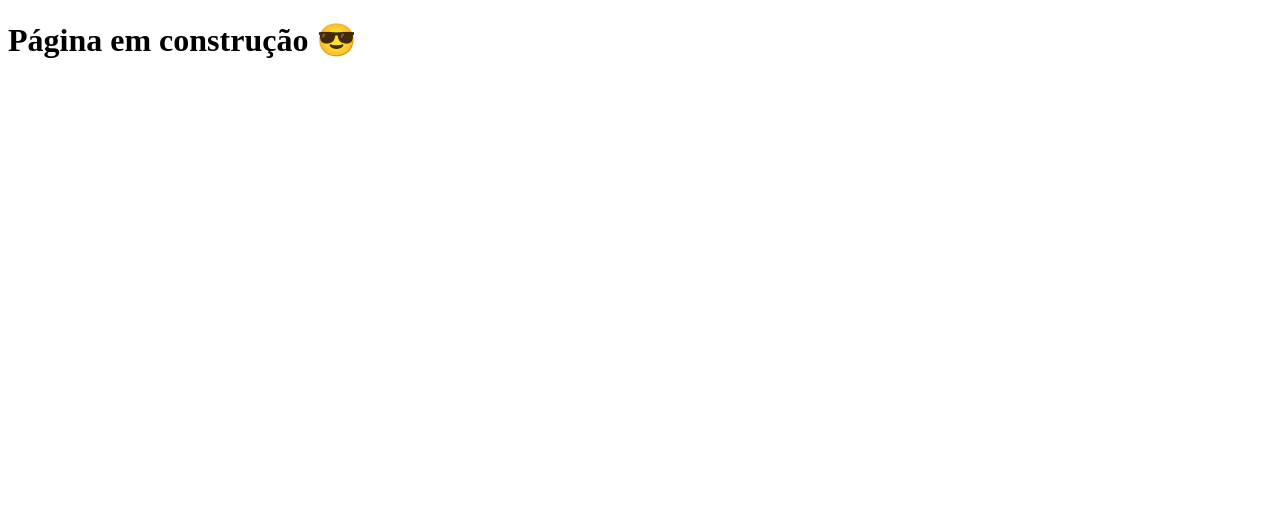
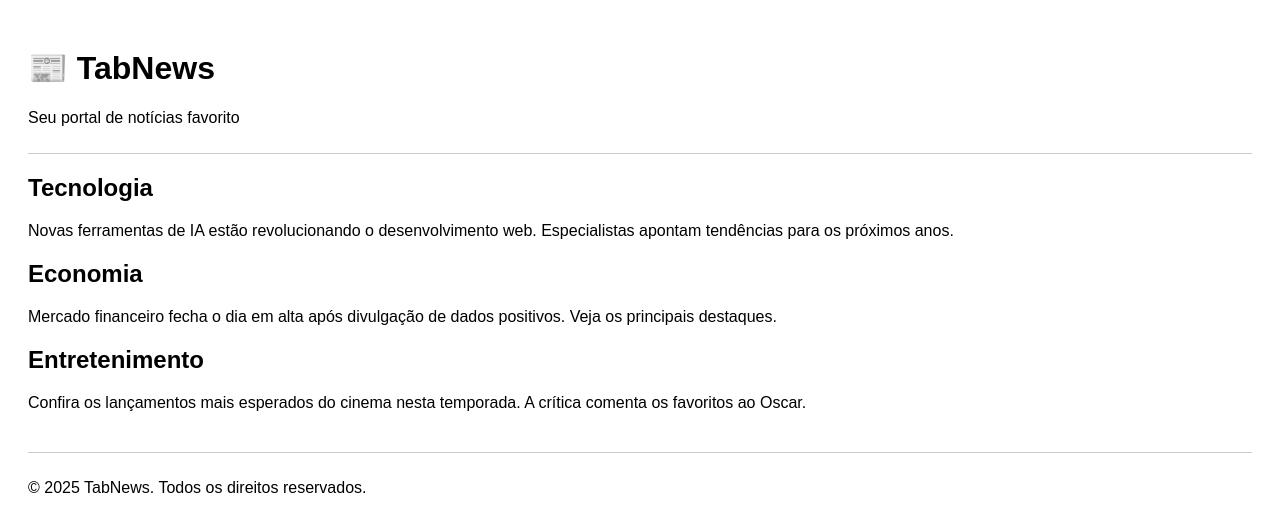
Before and after one commit to cristiano-lira/clone-tabnews, a Next.js app: page / in a window 1280 px wide. Shown: the top 532 px of the page. Built offline with nearby package versions, Linux system fonts and the light colour scheme.

Commit message:
adiciona um código com um layout de página

```diff
--- a/pages/index.js
+++ b/pages/index.js
@@ -1,5 +1,56 @@
+// function Home() {
+//   return <h1>Página em construção 😎</h1>;
+// }
+
+// export default Home;
+
+import React from "react";
+
 function Home() {
-  return <h1>Página em construção 😎</h1>;
+  return (
+    <div style={{ fontFamily: "Arial, sans-serif", padding: "20px" }}>
+      <header style={{ borderBottom: "1px solid #ccc", paddingBottom: "10px" }}>
+        <h1>📰 TabNews</h1>
+        <p>Seu portal de notícias favorito</p>
+      </header>
+
+      <main style={{ marginTop: "20px" }}>
+        <article style={{ marginBottom: "20px" }}>
+          <h2>Tecnologia</h2>
+          <p>
+            Novas ferramentas de IA estão revolucionando o desenvolvimento web.
+            Especialistas apontam tendências para os próximos anos.
+          </p>
+        </article>
+
+        <article style={{ marginBottom: "20px" }}>
+          <h2>Economia</h2>
+          <p>
+            Mercado financeiro fecha o dia em alta após divulgação de dados
+            positivos. Veja os principais destaques.
+          </p>
+        </article>
+
+        <article>
+          <h2>Entretenimento</h2>
+          <p>
+            Confira os lançamentos mais esperados do cinema nesta temporada. A
+            crítica comenta os favoritos ao Oscar.
+          </p>
+        </article>
+      </main>
+
+      <footer
+        style={{
+          marginTop: "40px",
+          borderTop: "1px solid #ccc",
+          paddingTop: "10px",
+        }}
+      >
+        <p>© 2025 TabNews. Todos os direitos reservados.</p>
+      </footer>
+    </div>
+  );
 }
 
 export default Home;
```
